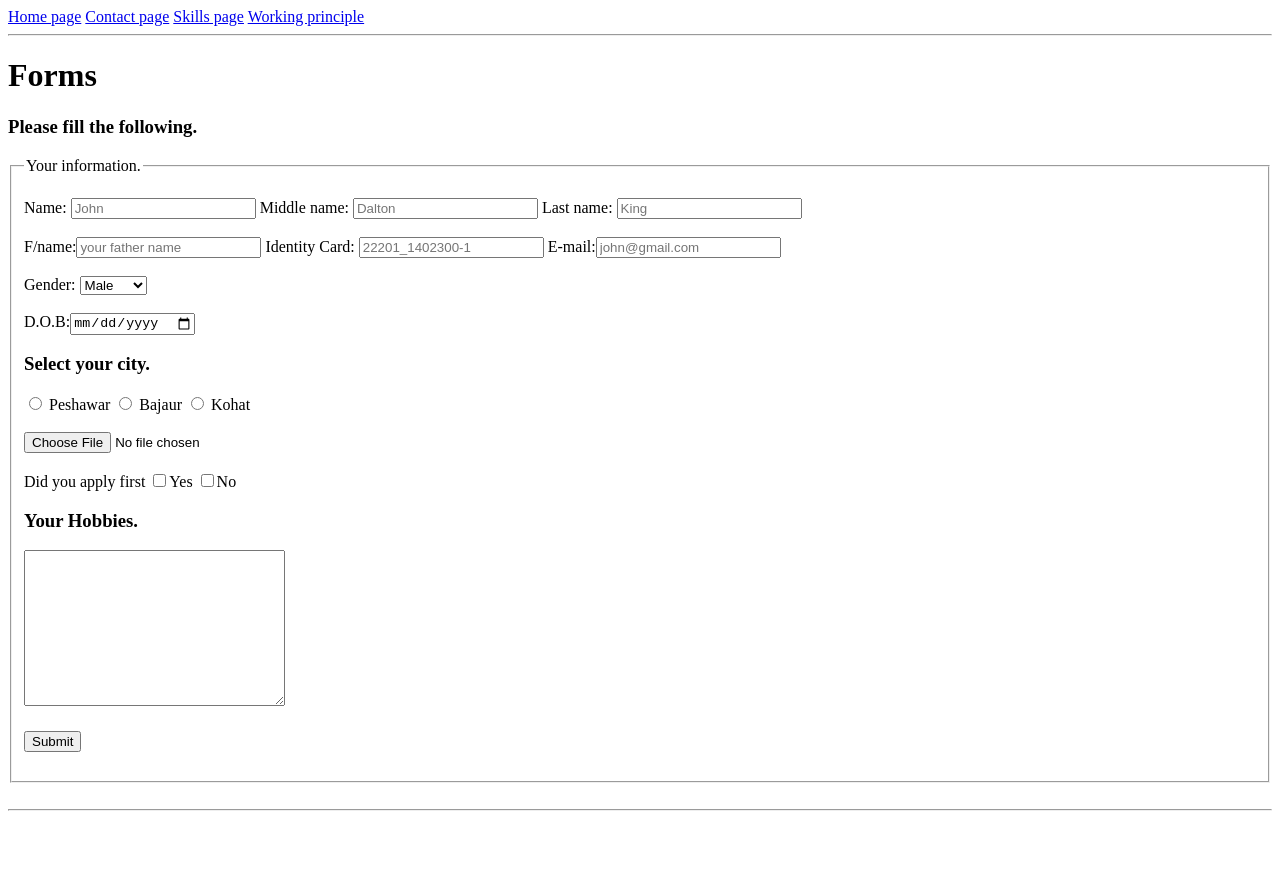
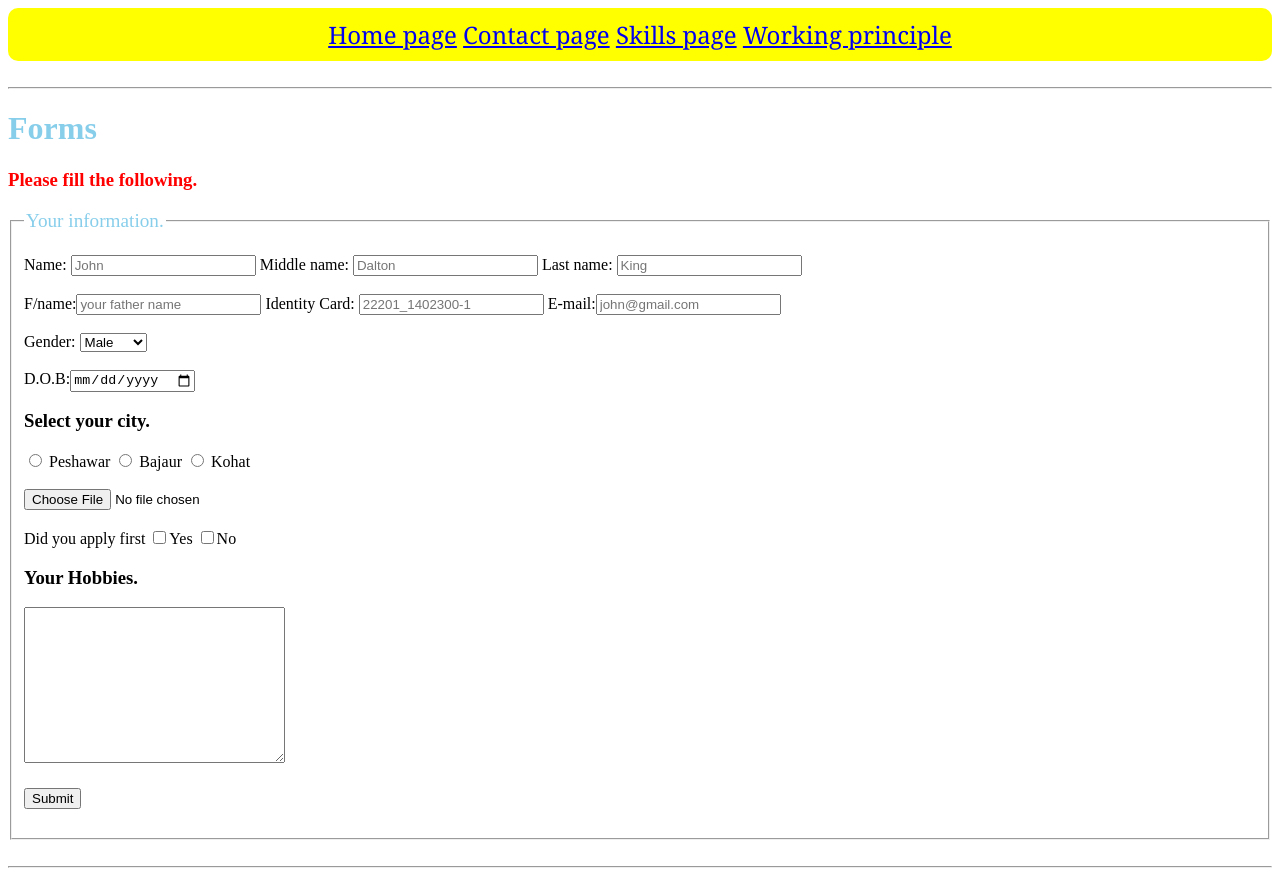
Before and after one commit to shoaibsaeedsaifi/diploy-project, a plain HTML site: page forms/forms.html in a window 1280 px wide. Before the commit the page ends 819 px from the top, so only its background shows below. Drawn offline with Linux system fonts and the light colour scheme.

Commit message:
forms update

```diff
--- a/forms/forms.html
+++ b/forms/forms.html
@@ -6,13 +6,21 @@
     <title>forms</title>
 </head>
 <body>
+    <div style="color: blur;
+    background-color: yellow;
+    border: 10px;
+    border-radius: 10px;
+    padding: 10px;
+    text-align: center;
+    font-family: Cambria, Cochin, Georgia, Times, 'Times New Roman', serif;
+    font-size: x-large;">
     <a href="../index.html">Home page</a>
     <a href="../contact/contact.html">Contact page</a>
     <a href="../skills/skills.html">Skills page</a>
-    <a href="../working-principle/working-principal.html">Working principle</a> <br><hr>
-    <h1>Forms</h1>
-    <h3>Please fill the following.</h3>
-    <fieldset><legend>Your information.</legend><br>
+    <a href="../working-principle/working-principal.html">Working principle</a></div> <br><hr>
+    <h1 style="color: skyblue;">Forms</h1>
+    <h3 style="color: red;">Please fill the following.</h3>
+    <fieldset><legend style="color: skyblue; font-size: larger;">Your information.</legend><br>
 
    <form>
         Name: <input type="text"required placeholder="John">
```
